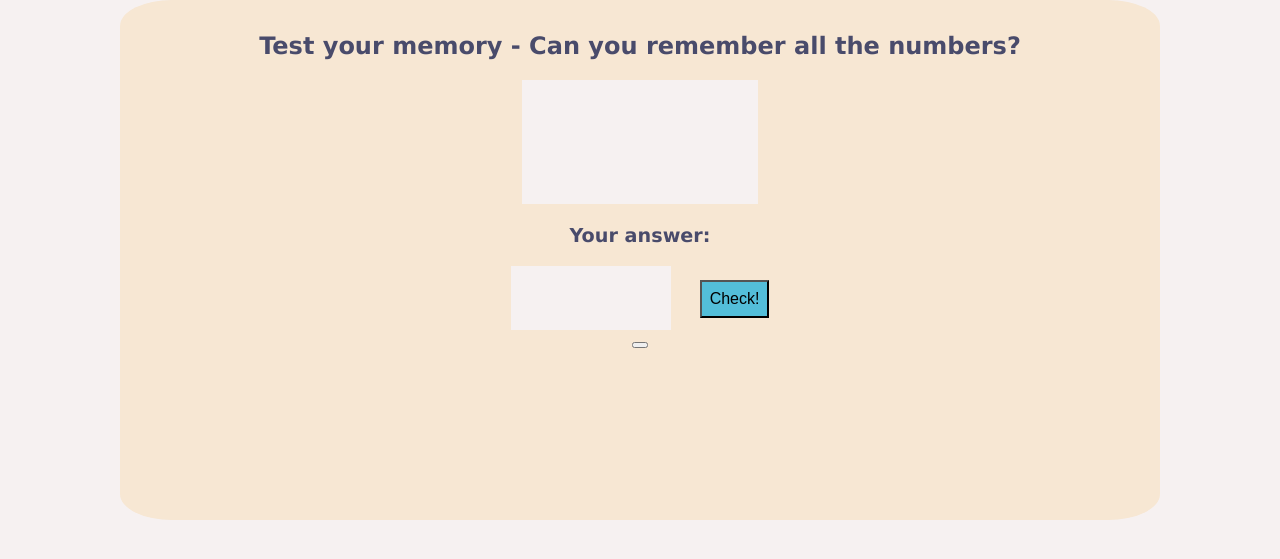
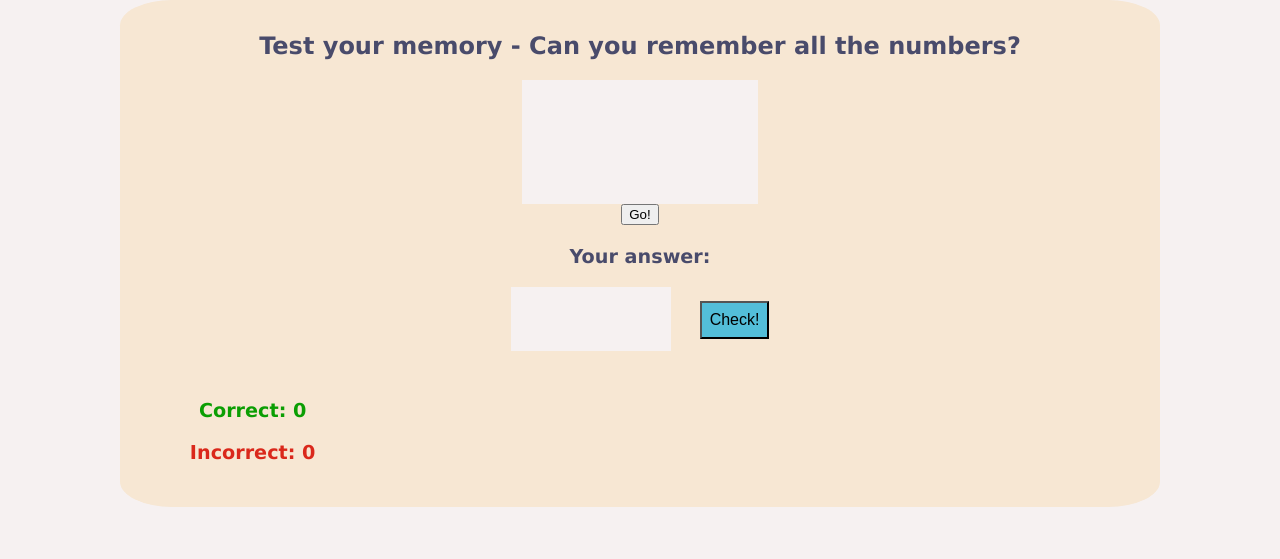
Before and after one commit to MariluzCodeInstitute/memory-game, a plain HTML site: page index.html in a window 1280 px wide. Shown: the part 81-640 px from the top of the page. Drawn offline with Linux system fonts and the light colour scheme.

Commit message:
Add score area code and styling

```diff
--- a/assets/css/style.css
+++ b/assets/css/style.css
@@ -9,7 +9,6 @@ body {
     background-color: #f7e7d3;
     box-sizing: border-box;
     width: 85%;
-    height: 65vh;
     max-height: 40rem;
     max-width: 65rem;
     margin-left: auto;
@@ -57,3 +56,19 @@ body {
     background-color: #53bed9;
     font-size: 1rem;
 }
+
+.score-area {
+    width: 15rem;
+    height: 3rem;
+    margin: 3rem 0;
+    font-size: 1.2rem;
+    font-weight: bold;
+}
+
+.correct-answers {
+    color: #0b9e03
+}
+
+.incorrect-answers {
+    color: #da281b
+}
--- a/index.html
+++ b/index.html
@@ -23,15 +23,18 @@
         <div class="numbers-area">
 
         </div>
+        <button class="start-game">Go!</button>
         <div class="input-area">
             <p>Your answer:</p>
             <input id="player-answer" type="text" inputmode="numeric">
         </div>
         <button class="btn-submit">Check!</button>
+
+        <!-- Score-area code is inspired in the Love Maths proejct -->
         <div class="score-area">
-
+            <p class="correct-answers">Correct: <span id="score">0</span></p>
+            <p class="incorrect-answers">Incorrect: <span id="incorrect">0</span></p>
         </div>
-        <button class="start-game"></button>
     </div>
 
     <script src="assets/js/script.js"></script>
```
